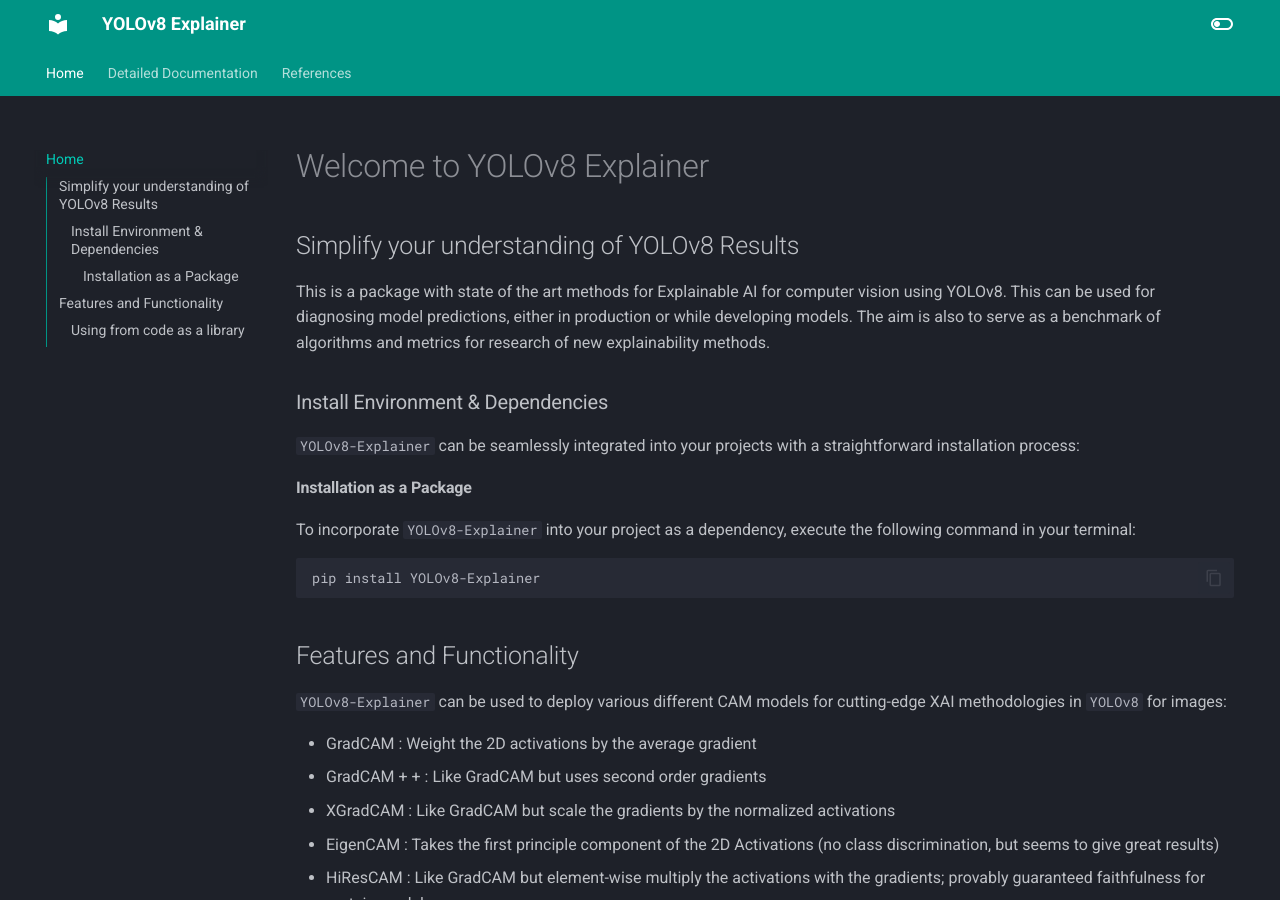
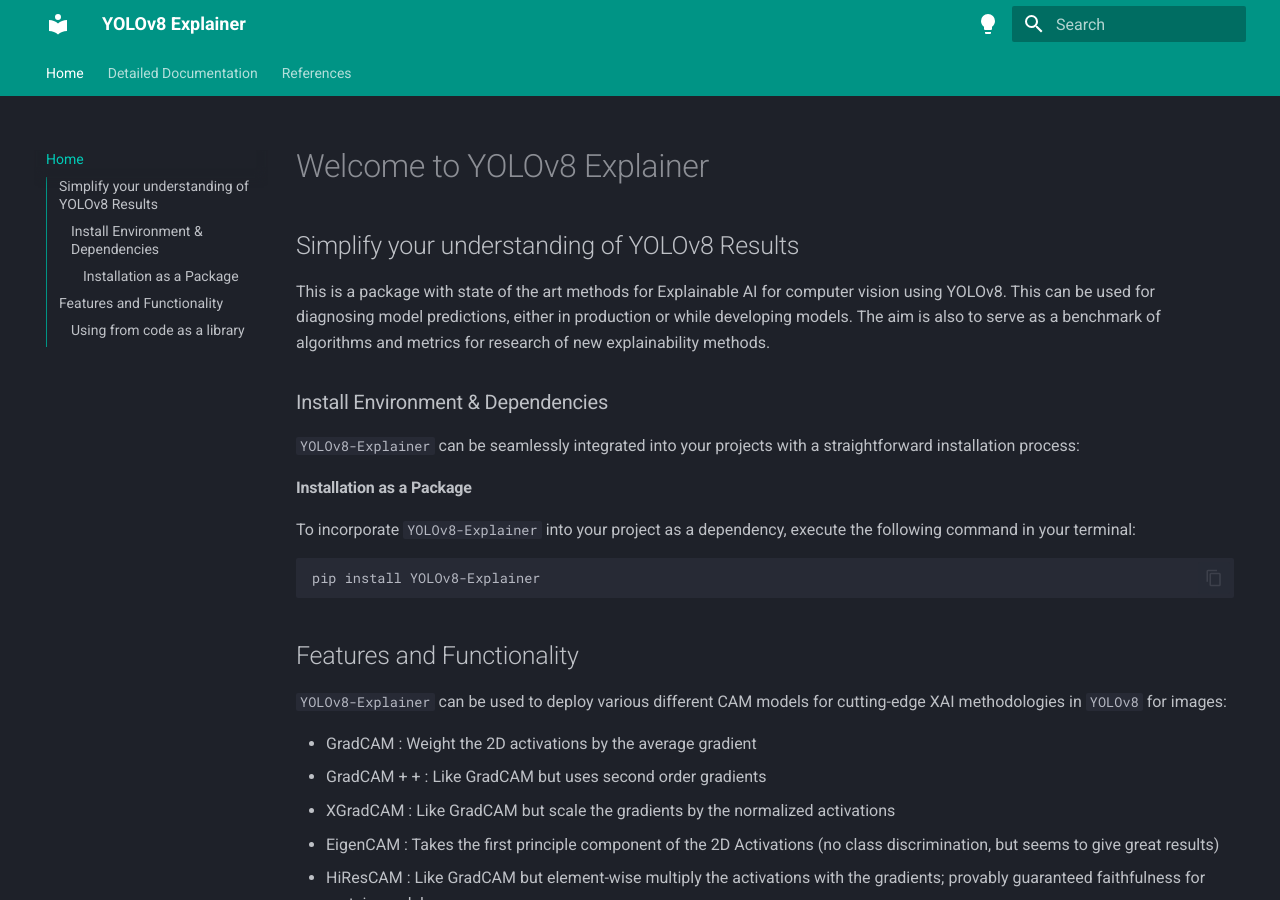
Before and after one commit to Spritan/YOLOv8_Explainer, an MkDocs documentation site: the page built from docs/index.md, in a window 1280 px wide and 900 px high. Built offline with MkDocs 1.6.1 and Material for MkDocs 9.7.7, drawn with Linux system fonts in a browser that asks for light colours.

Commit message:
updates to documentation

```diff
--- a/mkdocs.yml
+++ b/mkdocs.yml
@@ -4,6 +4,8 @@
 theme:
   name: material
   features:
+    - search.suggest
+    - search.highlight
     - navigation.tabs
     - navigation.sections
     - navigation.top
@@ -12,25 +14,26 @@
     - navigation.indexes
     - toc.integrate
     - navigation.top
-    - search.suggest
-    - search.highlight
     - content.tabs.link
     - content.code.annotation
     - content.code.copy
+
   language: en
   palette:
-    - scheme: slate
+    - media: '(prefers-color-scheme: light)'
+      scheme: slate
+      primary: teal
+      accent: amber
       toggle:
-        icon: material/toggle-switch-off-outline
+        icon: material/lightbulb
         name: Switch to light mode
+    - media: '(prefers-color-scheme: dark)'
+      scheme: default
       primary: teal
-      accent: purple
-    - scheme: default
+      accent: amber
       toggle:
-        icon: material/toggle-switch
+        icon: material/lightbulb-outline
         name: Switch to dark mode
-      primary: teal
-      accent: lime
 
 
 extra:
@@ -64,6 +67,7 @@
   &copy 2024 Proyash Paban Sarma Borah and Devraj Kashyap
 
 plugins:
+ - search: null
  - mkdocstrings:
     default_handler: python
     handlers:
```
Also changed, not shown: docs/functions.md (+5 -1 lines).
